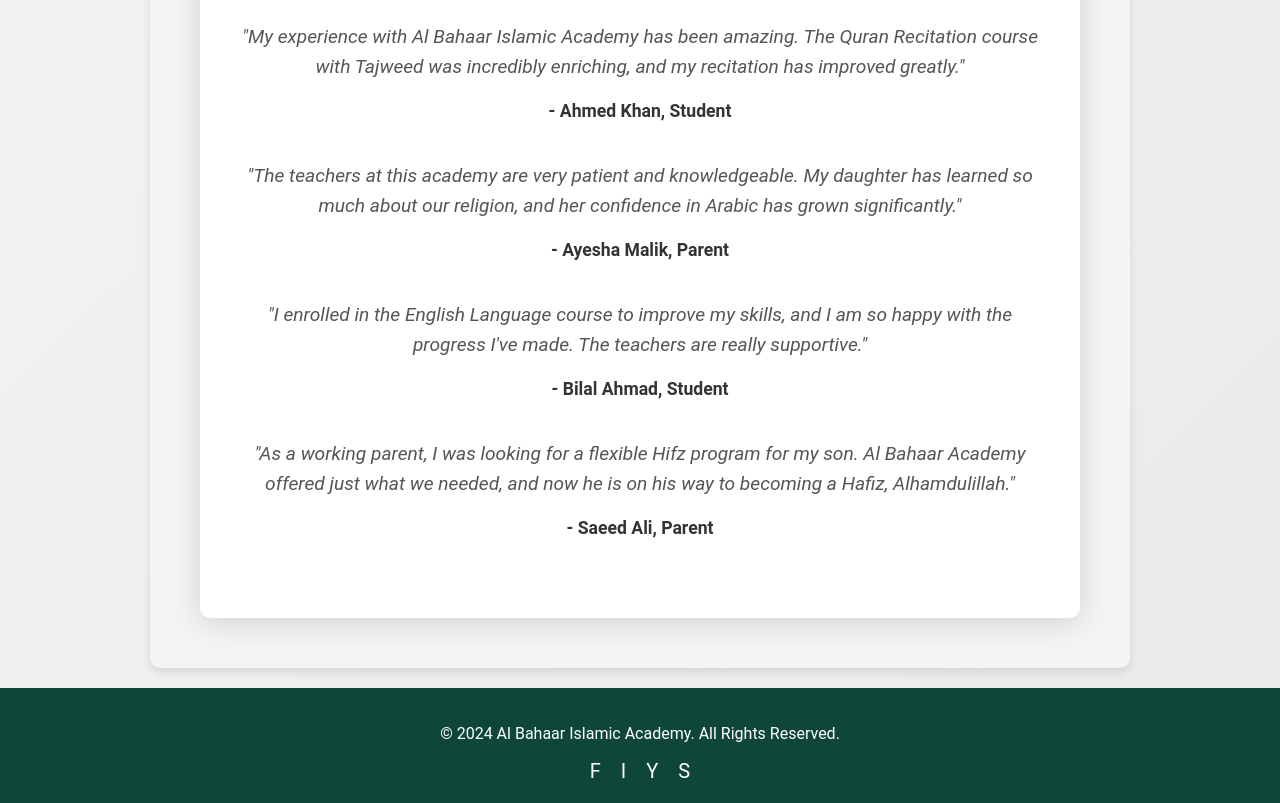
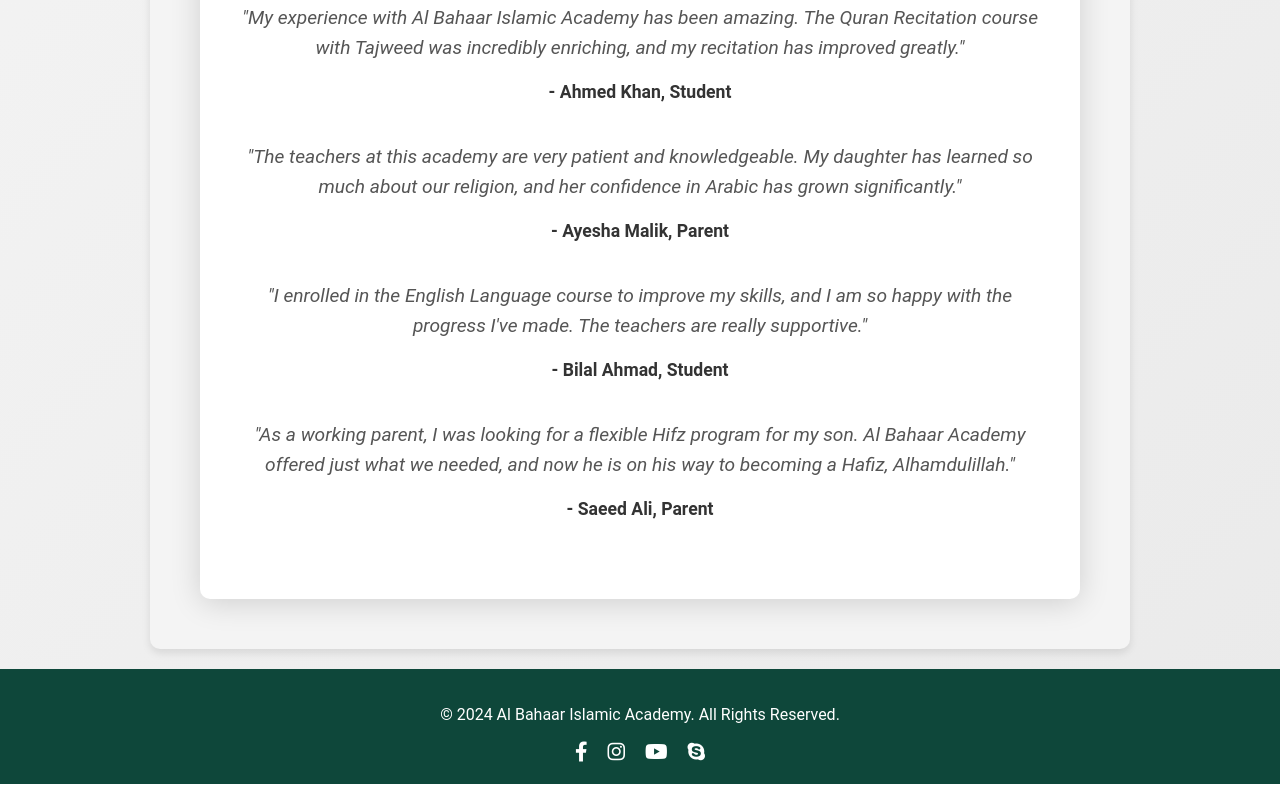
Before and after one commit to albahaar/albahaar, a plain HTML site: page testimonials.html in a window 1280 px wide. Shown: the part 471-1274 px from the top of the page. Drawn offline with Linux system fonts and the light colour scheme; a script that the page names is missing.

Commit message:
Update testimonials.html

```diff
--- a/testimonials.html
+++ b/testimonials.html
@@ -1,6 +1,6 @@
 <!DOCTYPE html>
 <html lang="en">
-head>
+<head>
     <meta charset="UTF-8">
     <meta name="viewport" content="width=device-width, initial-scale=1.0">
     <title>Testimonials - Al Bahaar Islamic Academy</title>
@@ -45,16 +45,16 @@ head>
             </div>
         </section>
     </main>
-
     <footer>
         <p>&copy; 2024 Al Bahaar Islamic Academy. All Rights Reserved.</p>
         <div class="social-icons">
-            <a href="https://www.facebook.com" class="facebook" title="Facebook">F</a>
-            <a href="https://www.instagram.com" class="instagram" title="Instagram">I</a>
-            <a href="https://www.youtube.com" class="youtube" title="YouTube">Y</a>
-            <a href="https://www.skype.com" class="skype" title="Skype">S</a>
+            <a href="https://www.facebook.com" class="facebook" title="Facebook" target="_blank"><i class="fab fa-facebook-f"></i></a>
+            <a href="https://www.instagram.com/haroon_al_bahaar_46/" class="instagram" title="Instagram" target="_blank"><i class="fab fa-instagram"></i></a>
+            <a href="https://youtube.com/@askargamerz?si=JVFSfQEIPu4Yv6ZY" class="youtube" title="YouTube" target="_blank"><i class="fab fa-youtube"></i></a>
+            <a href="skype:live:.cid.4803873d525b925?chat" class="skype" title="Skype" target="_blank"><i class="fab fa-skype"></i></a>
         </div>
     </footer>
+
     <script src="main.js"></script>
 </body>
 </html>
```
